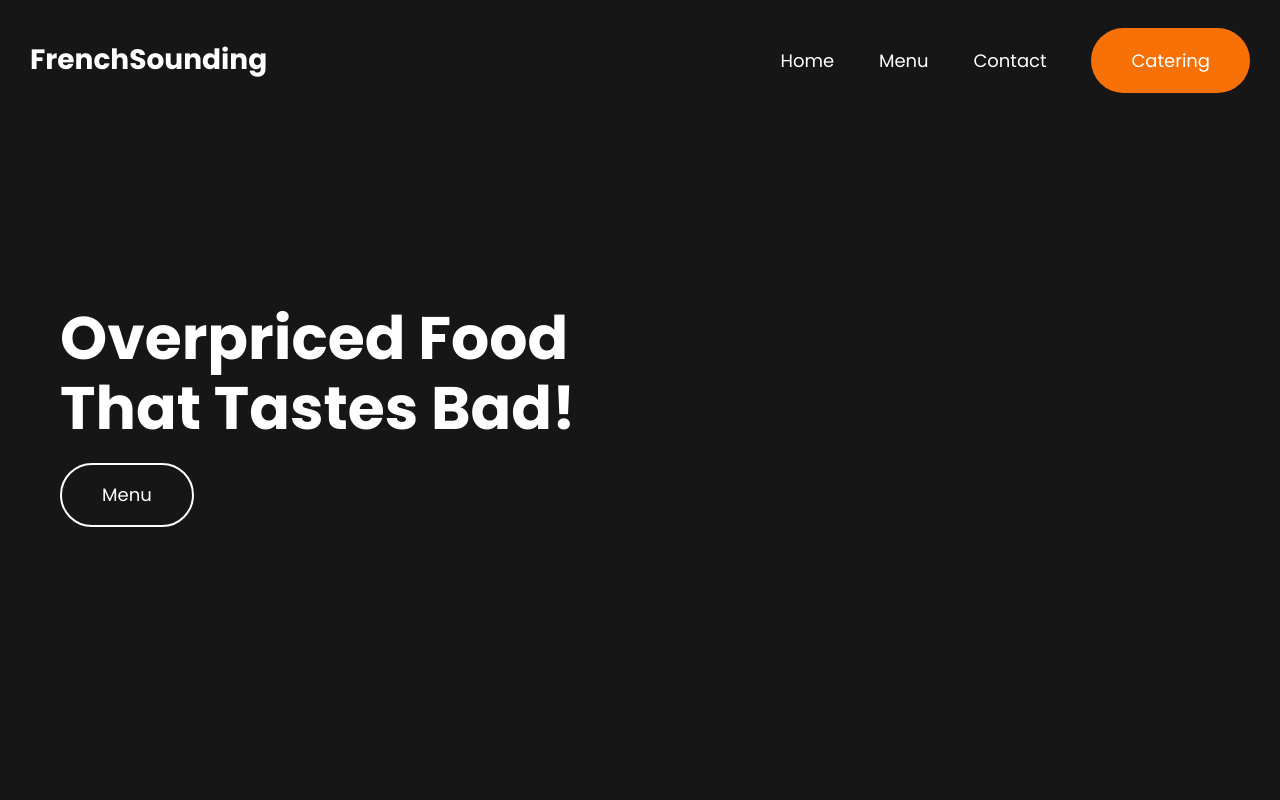
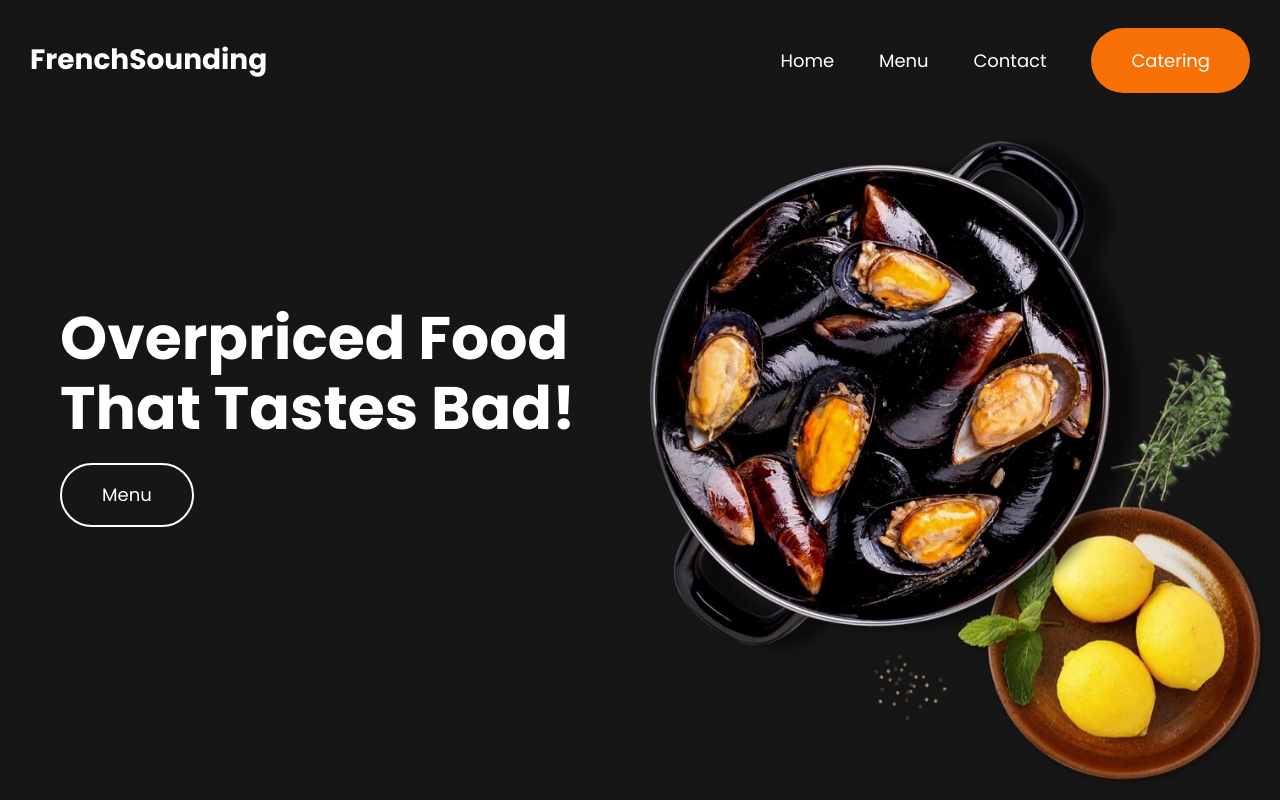
Before and after one commit to RogelioCamargo/restaurant-page, a website built with webpack: page dist/index.html in a window 1280 px wide. Built offline with nearby package versions, Linux system fonts and the light colour scheme.

Commit message:
Configure webpack to load and process images

```diff
--- a/src/index.js
+++ b/src/index.js
@@ -1,4 +1,5 @@
 import "./main.css";
+import MainImage from "./main-image.jpg";
 
 // create header
 const createHeader = () => {
@@ -44,11 +45,12 @@ const createMainSection = () => {
     const _createRightMainSection = (() => {
         const div = document.createElement("div");
         div.classList.add("main-right");
-        div.innerHTML = `<img
-            class="heading-image"
-            src="./imgs/pot-lemons.jpg"
-            alt="Hot and fresh mussels in the pot.
-        >`;
+        const img = new Image();
+        img.classList.add("heading-image");
+        img.alt = "Hot and fresh mussels in the pot."
+        img.src = MainImage;
+        div.appendChild(img);
+
         section.appendChild(div);
     })();
 
--- a/webpack.config.js
+++ b/webpack.config.js
@@ -13,6 +13,10 @@ module.exports = {
                 test: /\.css$/i,
                 use: ["style-loader", "css-loader"],
             },
+            {
+                test: /\.(png|svg|jpg|jpeg|gif)$/i,
+                type: "asset/resource",
+            },
         ],
     },
 };
```
Also changed, not shown: dist/7292bcc6ccb82286d44b.jpg (renamed from src/pot-lemons.jpg), dist/index.html, dist/main.js, src/main-image.jpg (added).
